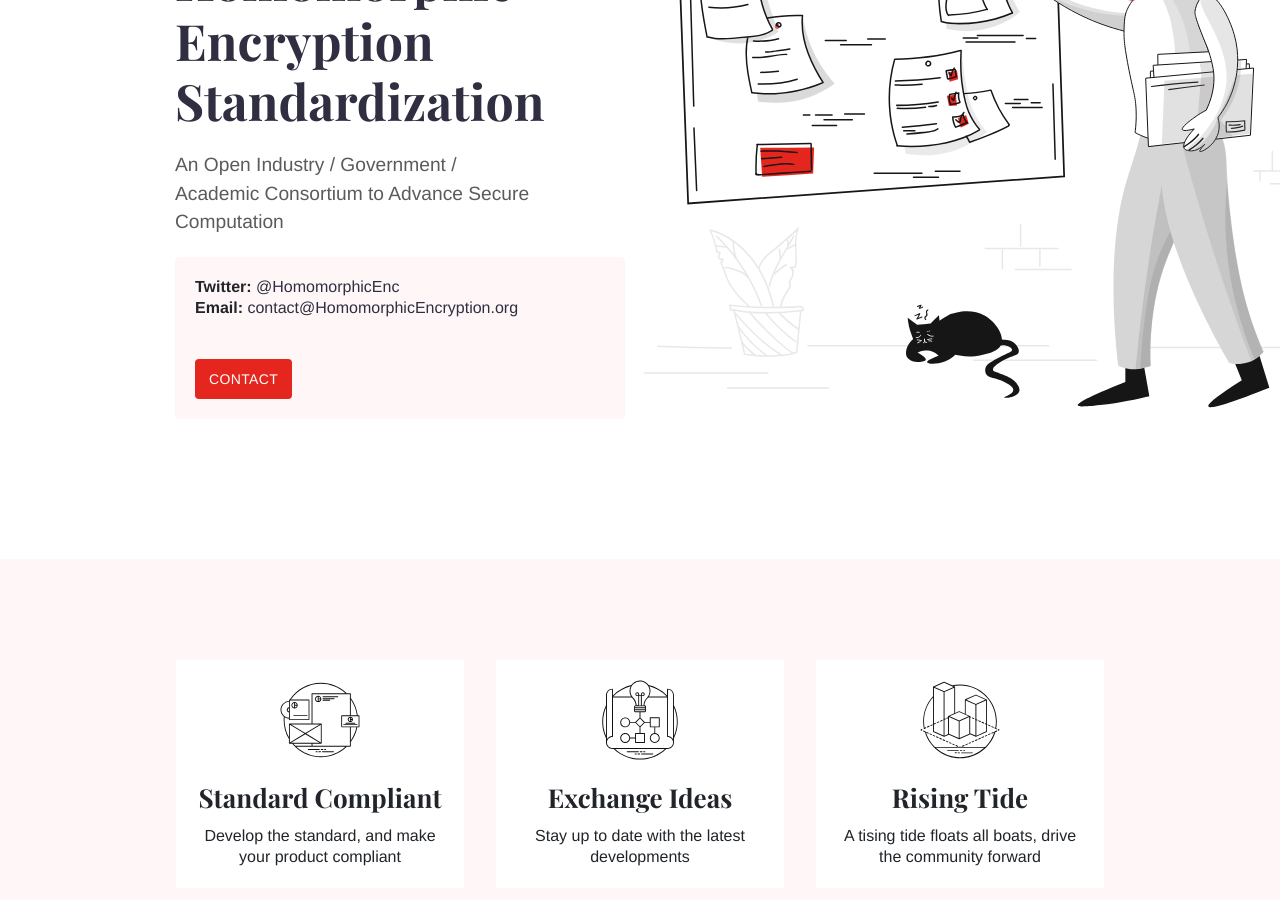
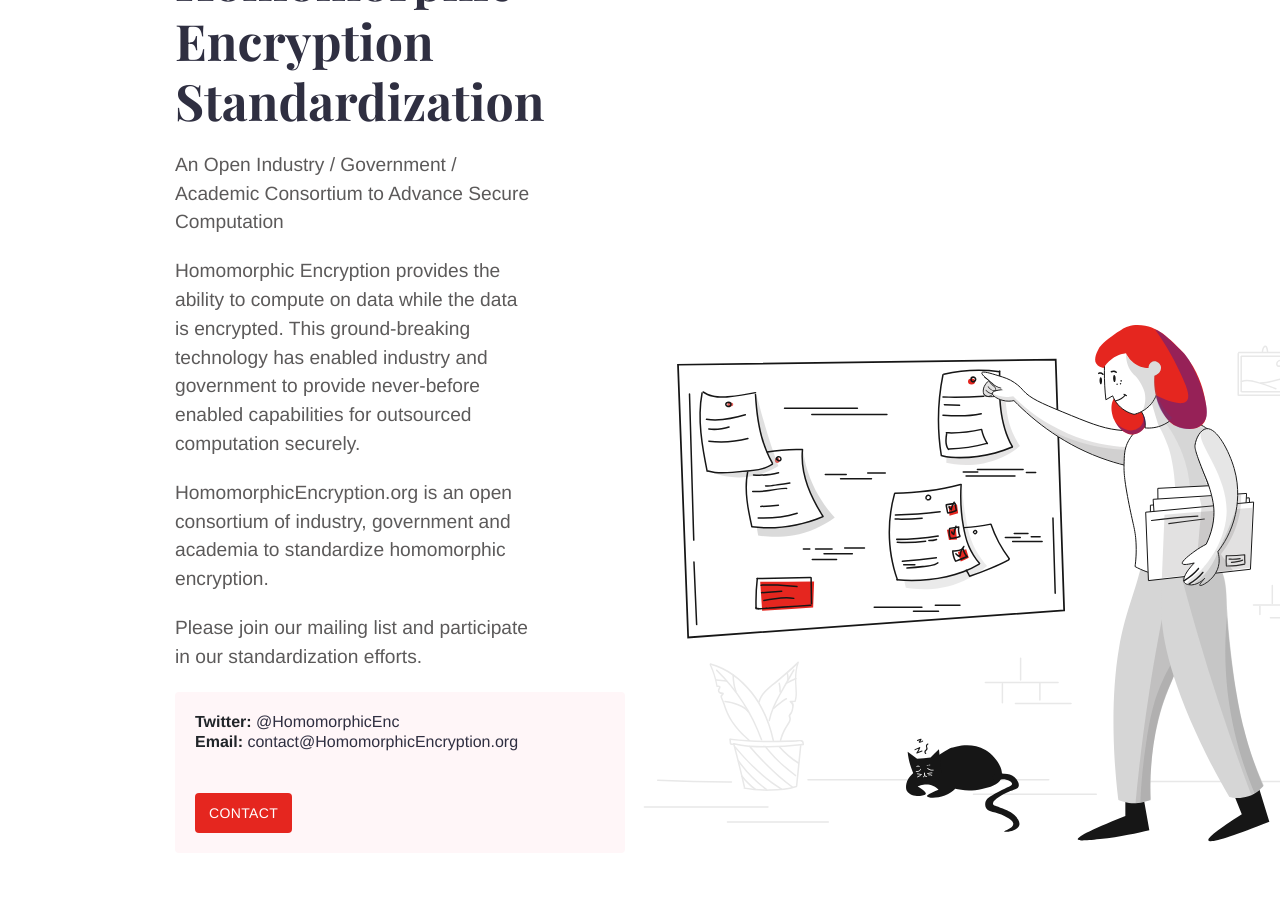
Before and after one commit to bquast/homenc, a Jekyll site: the page built from index.md, in a window 1280 px wide and 900 px high, scrolled down 251 px. Built offline with Jekyll 4.4.1, drawn with Linux system fonts in a browser that asks for light colours.

Commit message:
add description

```diff
--- a/index.md
+++ b/index.md
@@ -11,3 +11,9 @@ show_call_box: true
 # Homomorphic Encryption Standardization
 
 An Open Industry / Government / Academic Consortium to Advance Secure Computation
+
+Homomorphic Encryption provides the ability to compute on data while the data is encrypted.  This ground-breaking technology has enabled industry and government to provide never-before enabled capabilities for outsourced computation securely.
+
+HomomorphicEncryption.org is an open consortium of industry, government and academia to standardize homomorphic encryption.
+
+Please join our mailing list and participate in our standardization efforts.
```
